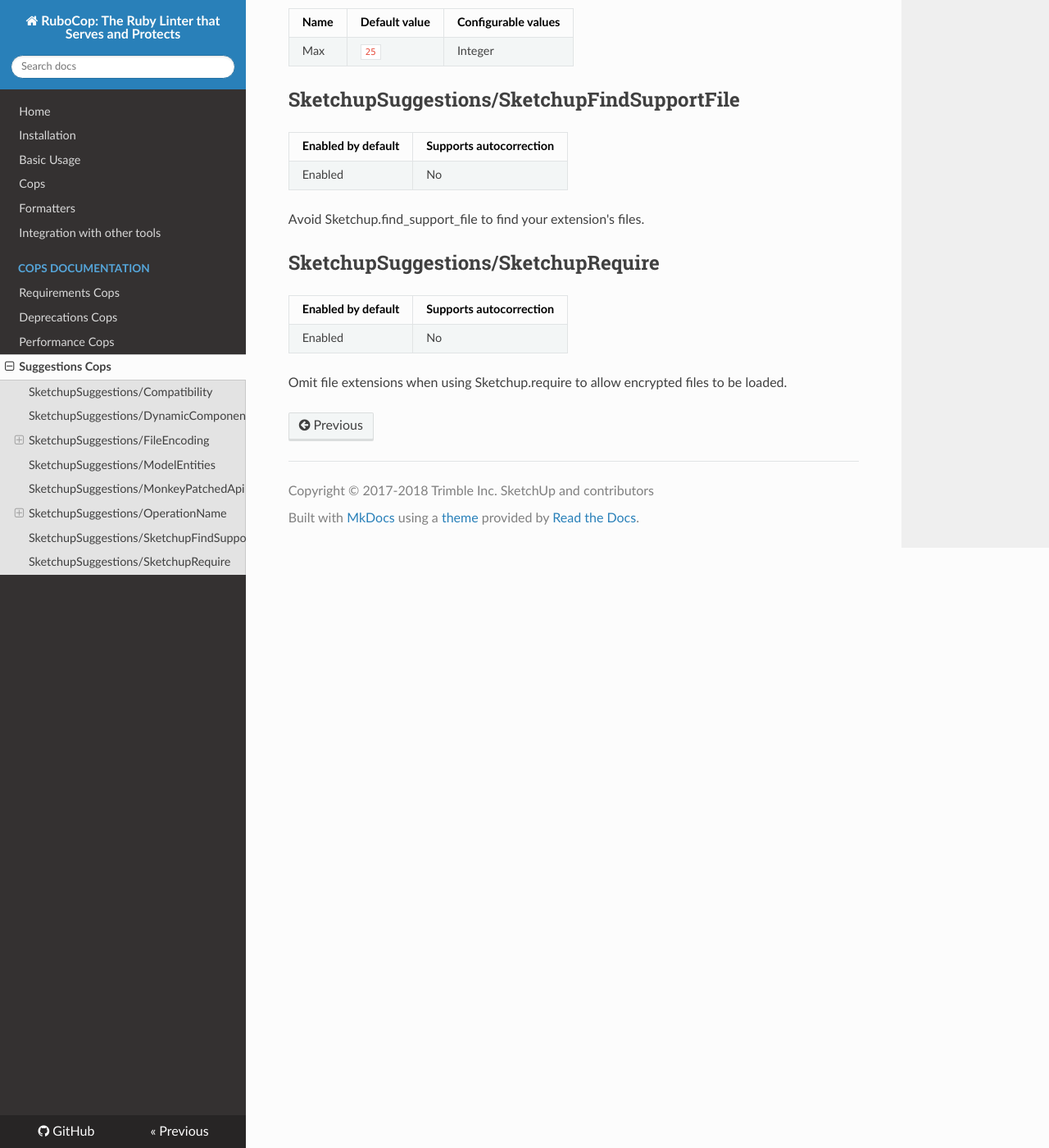
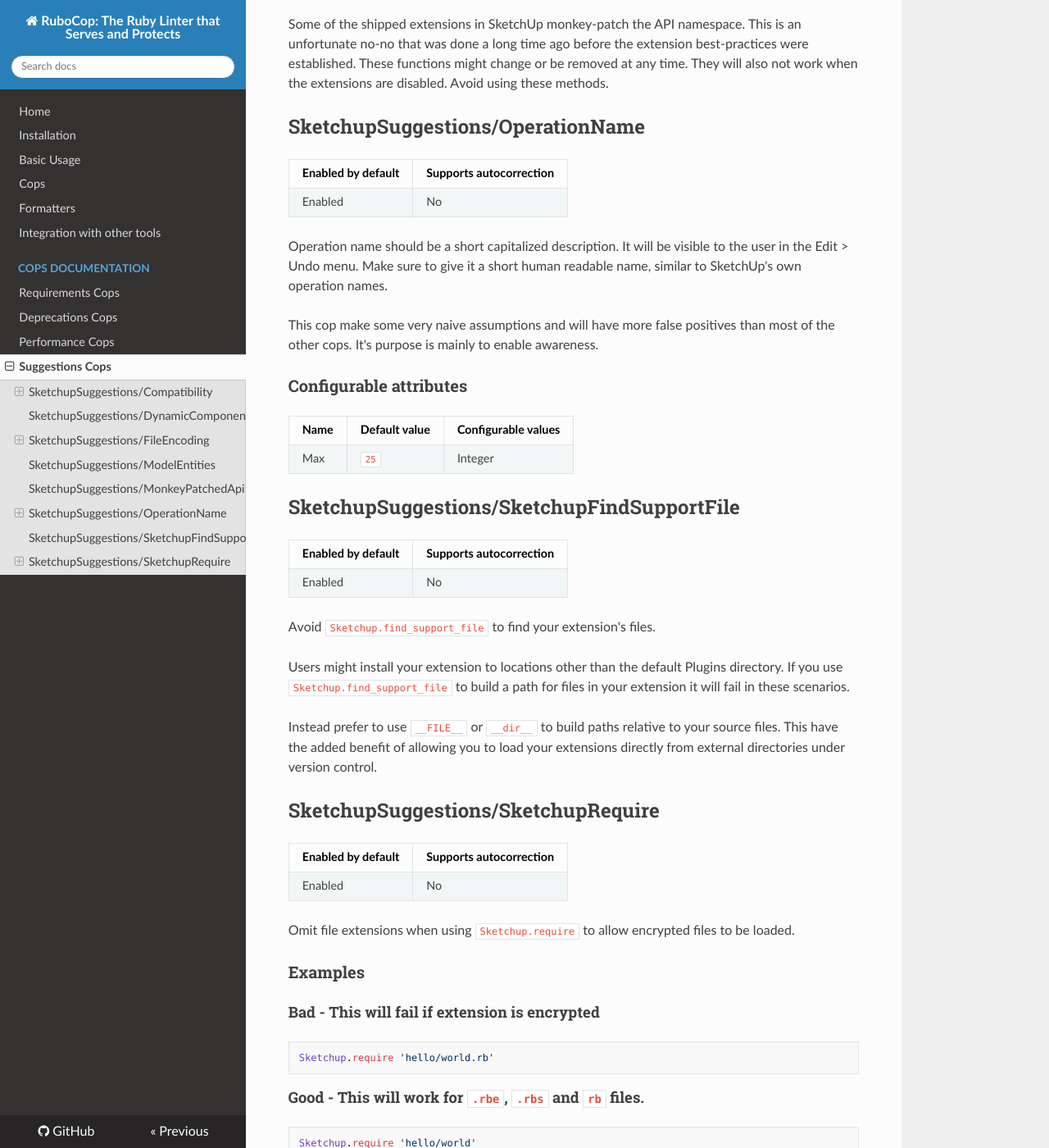
Before and after one commit to SketchUp/rubocop-sketchup, an MkDocs documentation site: the page built from manual/cops_suggestions.md, in a window 1280 px wide and 1400 px high, scrolled down 1800 px. Shown: the whole window at 82% size. Built offline with MkDocs 1.6.1, drawn with Linux system fonts in a browser that asks for light colours; nearby versions of some CDN libraries; some of the changed text lies outside the part shown.

````diff
--- a/manual/cops_suggestions.md
+++ b/manual/cops_suggestions.md
@@ -6,7 +6,19 @@ Enabled by default | Supports autocorrection
 --- | ---
 Enabled | No
 
-No documentation
+It's easy to lose track of what API feature was added in what version or
+SketchUp. You can configure your target SketchUp version and be notified
+if you use features introduced in newer versions.
+
+### Examples
+
+#### Add this to your .rubocop.yml
+
+```ruby
+AllCops:
+  SketchUp:
+    TargetSketchUpVersion: 2016 M1
+```
 
 ## SketchupSuggestions/DynamicComponentInternals
 
@@ -15,7 +27,9 @@ Enabled by default | Supports autocorrection
 Enabled | No
 
 Tapping into the internals of Dynamic Components is risky. It could
-change at any time.
+change at any time. If you create an extension that depend on the
+internal logic of another extension you are at the mercy of change and
+luck!
 
 ## SketchupSuggestions/FileEncoding
 
@@ -49,7 +63,12 @@ Enabled by default | Supports autocorrection
 --- | ---
 Enabled | No
 
-No documentation
+Prefer `model.active_entities` over `model.entities`.
+
+Most tools/actions act upon the active entities context. This could be
+an opened group or component instance. Because of this, prefer
+`model.active_entities` by default over `model.entities` unless you
+have an explicit reason to work in the root model context.
 
 ## SketchupSuggestions/MonkeyPatchedApi
 
@@ -69,7 +88,13 @@ Enabled by default | Supports autocorrection
 --- | ---
 Enabled | No
 
-No documentation
+Operation name should be a short capitalized description. It will be
+visible to the user in the Edit > Undo menu. Make sure to give it a
+short human readable name, similar to SketchUp's own operation names.
+
+This cop make some very naive assumptions and will have more false
+positives than most of the other cops. It's purpose is mainly to enable
+awareness.
 
 ### Configurable attributes
 
@@ -83,7 +108,16 @@ Enabled by default | Supports autocorrection
 --- | ---
 Enabled | No
 
-Avoid Sketchup.find_support_file to find your extension's files.
+Avoid `Sketchup.find_support_file` to find your extension's files.
+
+Users might install your extension to locations other than the default
+Plugins directory. If you use `Sketchup.find_support_file` to build
+a path for files in your extension it will fail in these scenarios.
+
+Instead prefer to use `__FILE__` or `__dir__` to build paths relative
+to your source files. This have the added benefit of allowing you to
+load your extensions directly from external directories under version
+control.
 
 ## SketchupSuggestions/SketchupRequire
 
@@ -91,5 +125,18 @@ Enabled by default | Supports autocorrection
 --- | ---
 Enabled | No
 
-Omit file extensions when using Sketchup.require to allow encrypted
+Omit file extensions when using `Sketchup.require` to allow encrypted
 files to be loaded.
+
+### Examples
+
+#### Bad - This will fail if extension is encrypted
+
+```ruby
+Sketchup.require 'hello/world.rb'
+```
+#### Good - This will work for `.rbe`, `.rbs` and `rb` files.
+
+```ruby
+Sketchup.require 'hello/world'
+```
````
Also changed, not shown: manual/cops_requirements.md (+23 -1 lines), 8 other files.
